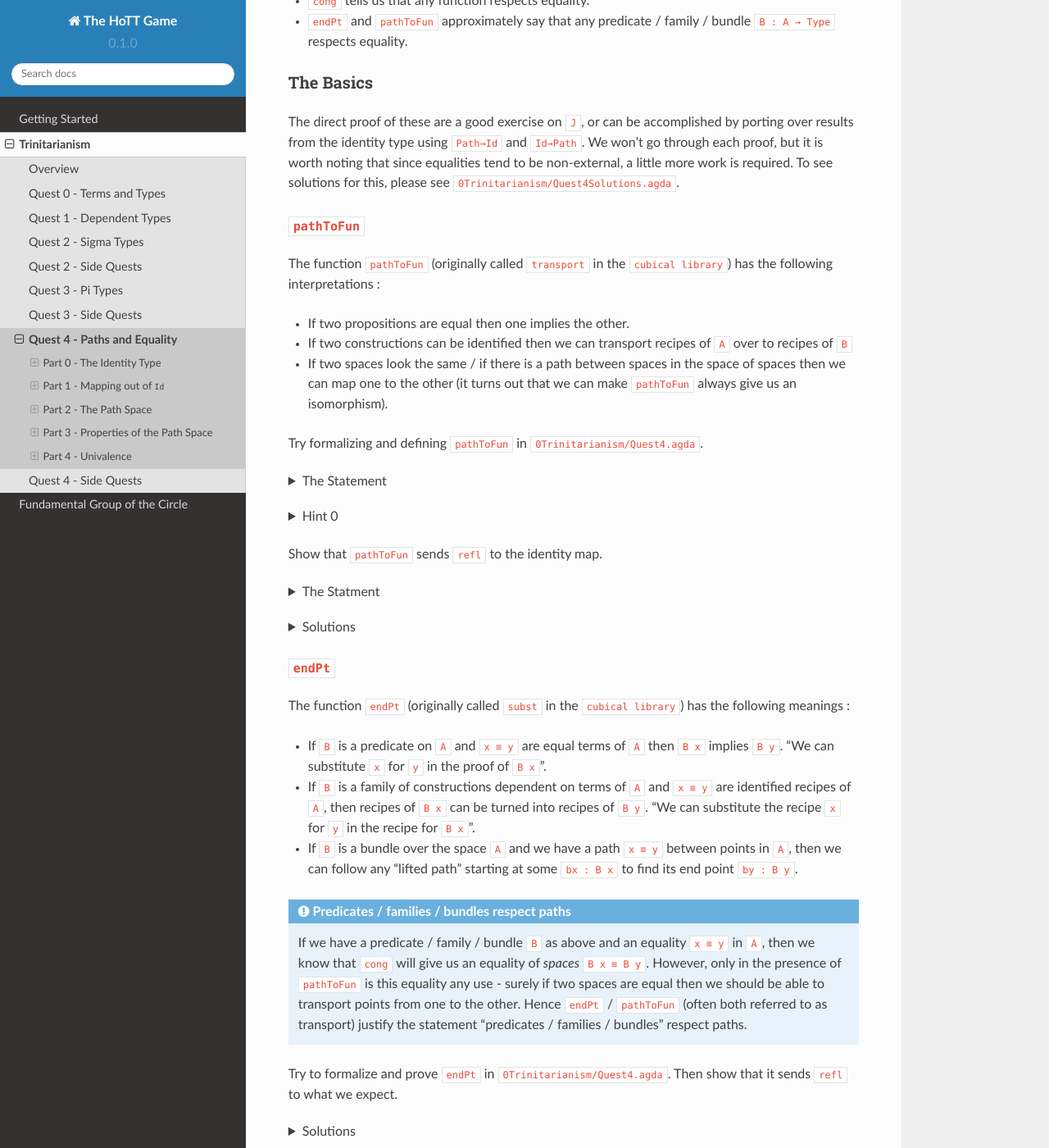
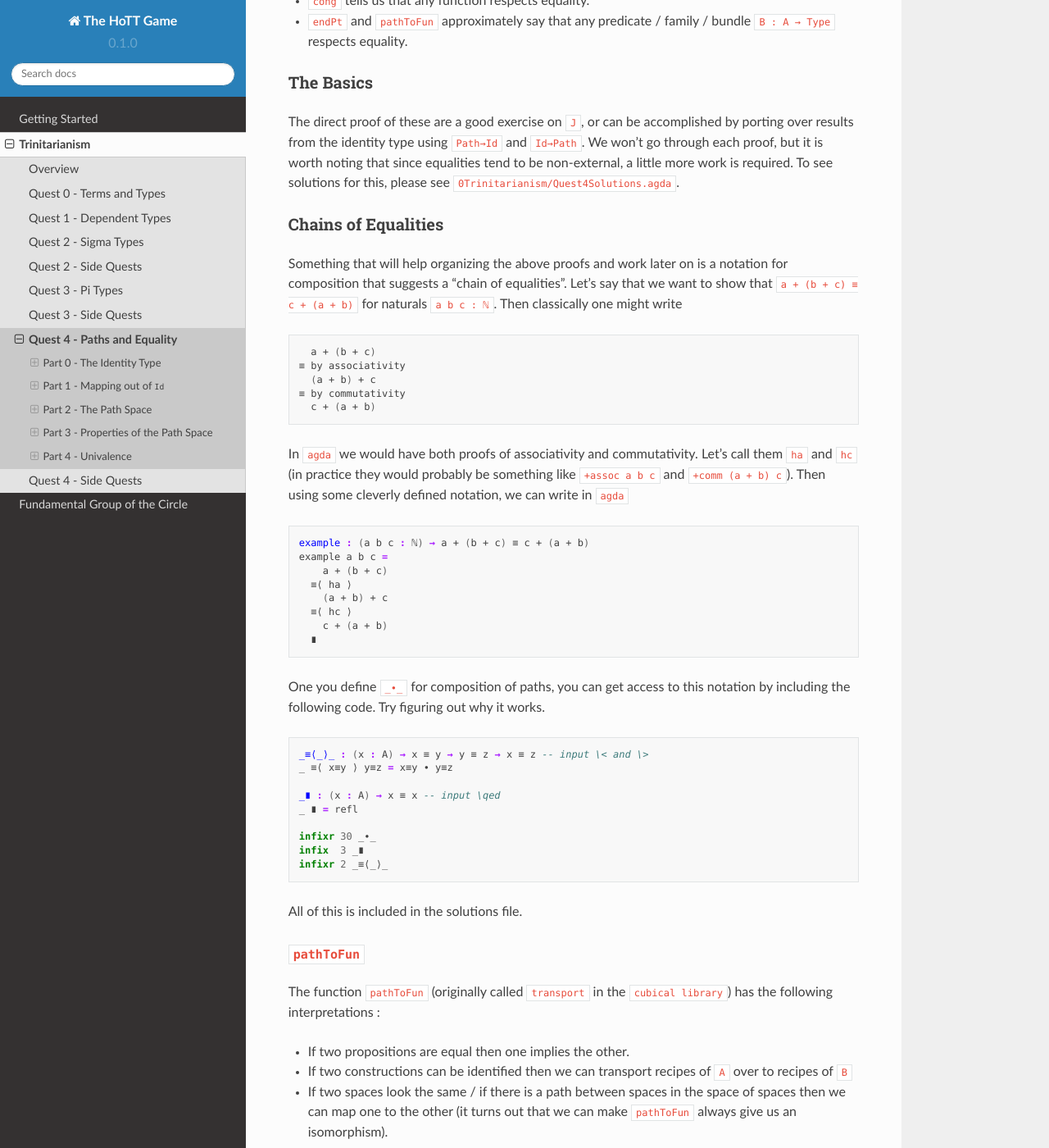
Before and after one commit to thehottgame/theHoTTGameGuide, a Sphinx documentation site: the page built from docs/source/0-trinitarianism/quest-4.rst, in a window 1280 px wide and 1400 px high, scrolled down 5924 px. Shown: the whole window at 82% size. Built offline with Sphinx 7.4.7 and the Read the Docs theme 2.0.0, drawn with Linux system fonts in a browser that asks for light colours.

Commit message:
added chains of equalities

```diff
--- a/docs/source/0-trinitarianism/quest-4.rst
+++ b/docs/source/0-trinitarianism/quest-4.rst
@@ -865,6 +865,58 @@ We won't go through each proof, but it is worth noting that since equalities ten
 to be non-external, a little more work is required.
 To see solutions for this, please see ``0Trinitarianism/Quest4Solutions.agda``.
 
+Chains of Equalities
+--------------------
+
+Something that will help organizing the above proofs and work later on is a
+notation for composition that suggests a "chain of equalities".
+Let's say that we want to show that ``a + (b + c) ≡ c + (a + b)`` for naturals ``a b c : ℕ``.
+Then classically one might write
+
+.. code:: agda
+
+     a + (b + c)
+   ≡ by associativity
+     (a + b) + c
+   ≡ by commutativity
+     c + (a + b)
+
+In ``agda`` we would have both proofs of associativity and commutativity.
+Let's call them ``ha`` and ``hc``
+(in practice they would probably be something like
+``+assoc a b c`` and ``+comm (a + b) c``).
+Then using some cleverly defined notation, we can write in ``agda``
+
+.. code:: agda
+
+   example : (a b c : ℕ) → a + (b + c) ≡ c + (a + b)
+   example a b c =
+       a + (b + c)
+     ≡⟨ ha ⟩
+       (a + b) + c
+     ≡⟨ hc ⟩
+       c + (a + b)
+     ∎
+
+One you define ``_∙_`` for composition of paths,
+you can get access to this notation
+by including the following code.
+Try figuring out why it works.
+
+.. code:: agda
+
+  _≡⟨_⟩_ : (x : A) → x ≡ y → y ≡ z → x ≡ z -- input \< and \>
+  _ ≡⟨ x≡y ⟩ y≡z = x≡y ∙ y≡z
+
+  _∎ : (x : A) → x ≡ x -- input \qed
+  _ ∎ = refl
+
+  infixr 30 _∙_
+  infix  3 _∎
+  infixr 2 _≡⟨_⟩_
+
+All of this is included in the solutions file.
+
 ``pathToFun``
 -------------
 
@@ -1113,6 +1165,9 @@ Hence any isomorphism we have shown can be upgraded to a path between spaces
 in ``cubical agda``.
 For example ``(x ≡ y) ≡ (Id x y)`` can now be shown.
 
+
+
+
 .. TODO
    - justifyig J geometrically
      - transport + paths out of x contractible to refl x
```
